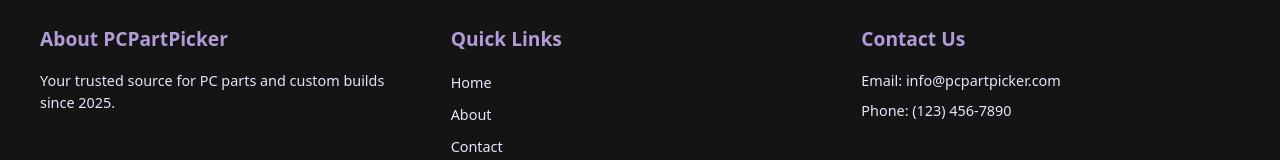
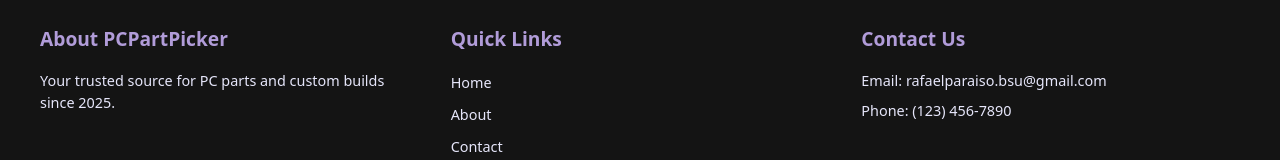
Before and after one commit to RafaelParaisoBSU/PCPartPicker-Website-TOMWEBA1, a React (Vite) app in the folder client/: page / in a window 1280 px wide. Shown: the part 4459-4619 px from the top of the page. Built offline with nearby package versions, Linux system fonts and the light colour scheme; no server answers.

Commit message:
Update Footer.jsx

```diff
--- a/client/src/components/Footer.jsx
+++ b/client/src/components/Footer.jsx
@@ -18,7 +18,7 @@
         </div>
         <div className="footer-section">
           <h3>Contact Us</h3>
-          <p>Email: info@pcpartpicker.com</p>
+          <p>Email: rafaelparaiso.bsu@gmail.com</p>
           <p>Phone: (123) 456-7890</p>
         </div>
       </div>
```
